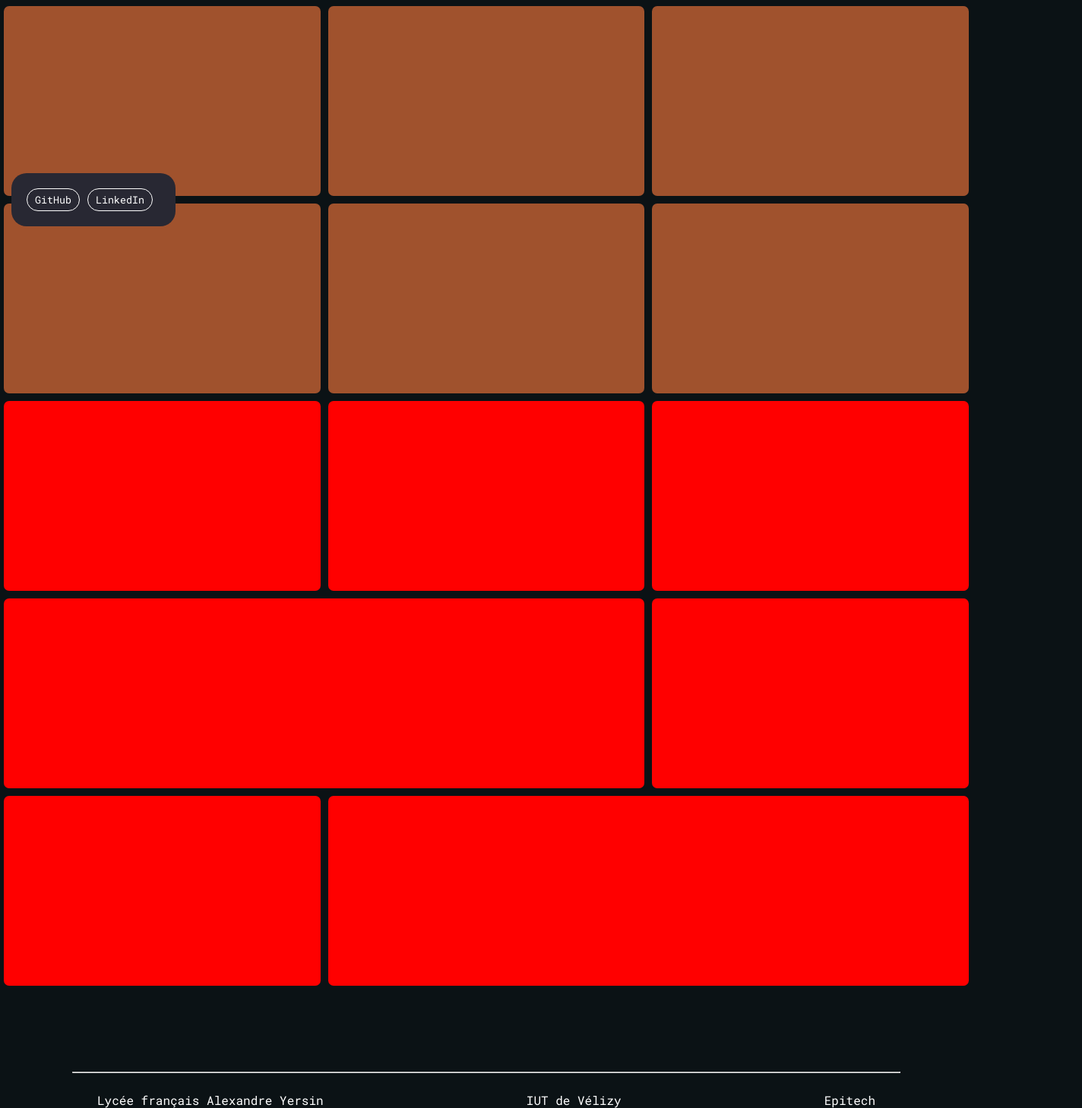
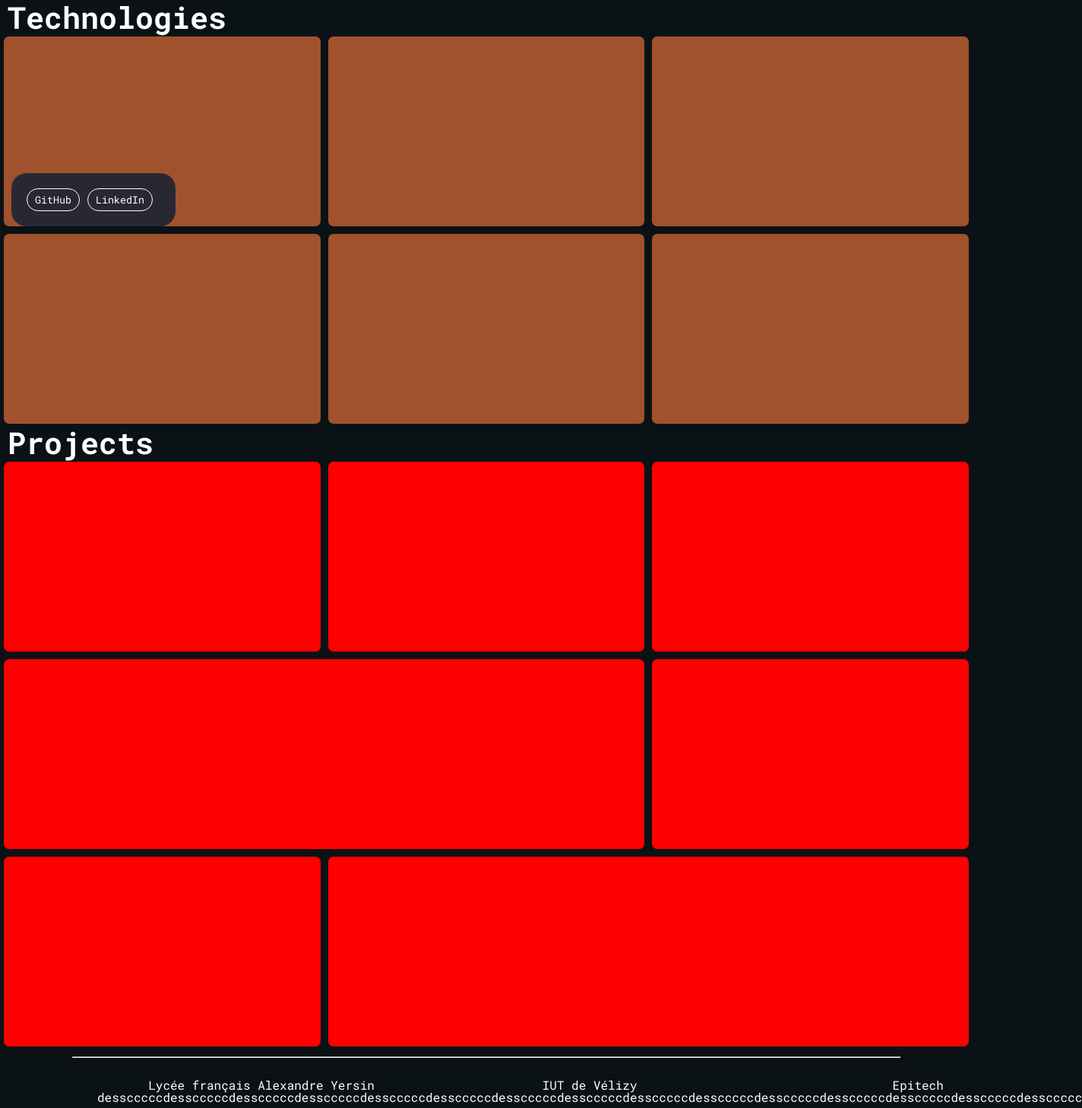
Before and after one commit to therealminhduc/portfolio, a website built with Vite: page portfolio/index.html in a window 1280 px wide. Shown: the part 487-1946 px from the top of the page at 76% size, 1424 px wide, since content can reach past the window. Built offline with nearby package versions, Linux system fonts and the light colour scheme.

Commit message:
[WIP] education and some style

```diff
--- a/portfolio/src/common/data/educationData.ts
+++ b/portfolio/src/common/data/educationData.ts
@@ -1,11 +1,14 @@
 export const educationData = [
     {
-        schoolName: 'Lycée français Alexandre Yersin'
+        schoolName: 'Lycée français Alexandre Yersin',
+        schoolDescription: 'desscccccdesscccccdesscccccdesscccccdessccccc'
     },
     {
-        schoolName: 'IUT de Vélizy'
+        schoolName: 'IUT de Vélizy',
+        schoolDescription: 'desscccccdesscccccdesscccccdesscccccdessccccc'
     },
     {
-        schoolName: 'Epitech'
+        schoolName: 'Epitech',
+        schoolDescription: 'desscccccdesscccccdesscccccdesscccccdessccccc'
     }
 ]
--- a/portfolio/src/components/education/EducationComponent.ts
+++ b/portfolio/src/components/education/EducationComponent.ts
@@ -1,4 +1,4 @@
-import {createContainerDiv, createSpacer, createTextDiv, renderElement} from "../../common/utils/utils.ts";
+import {createContainerDiv, createTextDiv, renderElement} from "../../common/utils/utils.ts";
 import './EducationComponent.css';
 import {educationData} from "../../common/data/educationData.ts";
 
@@ -8,12 +8,12 @@ export class EducationComponent {
     constructor() {
         this.container = createContainerDiv('education');
 
-        const spacer = createSpacer('100px', '0px');
+        // const spacer = createSpacer('0px', '0px');
 
         const horizontalBar = document.createElement('hr');
         horizontalBar.className = 'horizontalbar';
 
-        this.container.appendChild(spacer);
+        // this.container.appendChild(spacer);
         this.container.appendChild(horizontalBar);
 
         this.addItem();
@@ -23,8 +23,15 @@ export class EducationComponent {
         const schoolsContainer = createContainerDiv('schools');
 
         educationData.forEach((item) => {
+            const schoolWrapper = createContainerDiv('schoolWrapper');
+
             const school = createTextDiv('school', item.schoolName);
-            schoolsContainer.appendChild(school);
+            const description = createTextDiv('description', item.schoolDescription);
+
+            schoolWrapper.appendChild(school);
+            schoolWrapper.appendChild(description);
+
+            schoolsContainer.appendChild(schoolWrapper)
         });
 
         this.container.appendChild(schoolsContainer);
--- a/portfolio/src/components/projectsBento/ProjectsBentoComponent.css
+++ b/portfolio/src/components/projectsBento/ProjectsBentoComponent.css
@@ -1,3 +1,9 @@
+.projectTitle {
+    font-size: 40px;
+    font-weight: bold;
+    padding-left: 10px;
+}
+
 .projectsGridItemContainer {
     display: grid;
     grid-template-columns: auto auto auto;
--- a/portfolio/src/components/projectsBento/ProjectsBentoComponent.ts
+++ b/portfolio/src/components/projectsBento/ProjectsBentoComponent.ts
@@ -1,6 +1,11 @@
 import '../../../style.css'
 import './ProjectsBentoComponent.css'
-import {createBentoGridItem, createContainerDiv, renderElement} from "../../common/utils/utils.ts";
+import {
+    createBentoGridItem,
+    createContainerDiv,
+    createTextDiv,
+    renderElement
+} from "../../common/utils/utils.ts";
 import {projectsData} from "../../common/data/projectsData.ts";
 
 export class ProjectsBentoComponent {
@@ -9,6 +14,9 @@ export class ProjectsBentoComponent {
     constructor() {
         this.container = createContainerDiv('projectsBentoContainer');
 
+        const title = createTextDiv("projectTitle", "Projects");
+
+        this.container.appendChild(title);
         this.addItem();
     }
 
--- a/portfolio/src/components/technoStackBento/TechnoStackBentoComponent.css
+++ b/portfolio/src/components/technoStackBento/TechnoStackBentoComponent.css
@@ -1,3 +1,9 @@
+.technoTitle {
+    font-size: 40px;
+    font-weight: bold;
+    padding-left: 10px;
+}
+
 .technoGridItemContainer {
     display: grid;
     grid-template-columns: auto auto auto;
--- a/portfolio/src/components/technoStackBento/TechnoStackBentoComponent.ts
+++ b/portfolio/src/components/technoStackBento/TechnoStackBentoComponent.ts
@@ -1,6 +1,11 @@
 import '../../../style.css'
 import './TechnoStackBentoComponent.css'
-import {createBentoGridItem, createContainerDiv, renderElement} from "../../common/utils/utils.ts";
+import {
+    createBentoGridItem,
+    createContainerDiv,
+    createTextDiv,
+    renderElement
+} from "../../common/utils/utils.ts";
 import {technoData} from "../../common/data/technoData.ts";
 
 export class TechnoStackBentoComponent {
@@ -8,6 +13,10 @@ export class TechnoStackBentoComponent {
 
     constructor() {
         this.container = createContainerDiv('technoStackBentoContainer');
+
+        const title = createTextDiv("technoTitle", "Technologies");
+
+        this.container.appendChild(title);
         this.addItem();
     }
 
--- a/portfolio/src/components/typewriter/TypeWriterComponent.ts
+++ b/portfolio/src/components/typewriter/TypeWriterComponent.ts
@@ -15,7 +15,7 @@ export class TypeWriterComponent {
         const myName = createTextDiv('myName', "i'm minhduc.");
         const spacer = createSpacer('70px', '0px');
         const whoami1 = createTextDiv('whoami', "i'm a student in software development");
-        const whoami2 = createTextDiv('whoami', "i'm also an apprentice at Ennov.");
+        const whoami2 = createTextDiv('whoami', "currently an apprentice at Ennov.");
 
         this.container.appendChild(introduction);
         this.container.appendChild(myName);
--- a/portfolio/style.css
+++ b/portfolio/style.css
@@ -1,9 +1,4 @@
 @import url('https://fonts.googleapis.com/css2?family=Roboto+Mono:wght@400;500;700&display=swap');
-
-/* http://meyerweb.com/eric/tools/css/reset/
-   v2.0 | 20110126
-   License: none (public domain)
-*/
 
 *, body, div {
     font-family: 'Roboto Mono', monospace;
```
